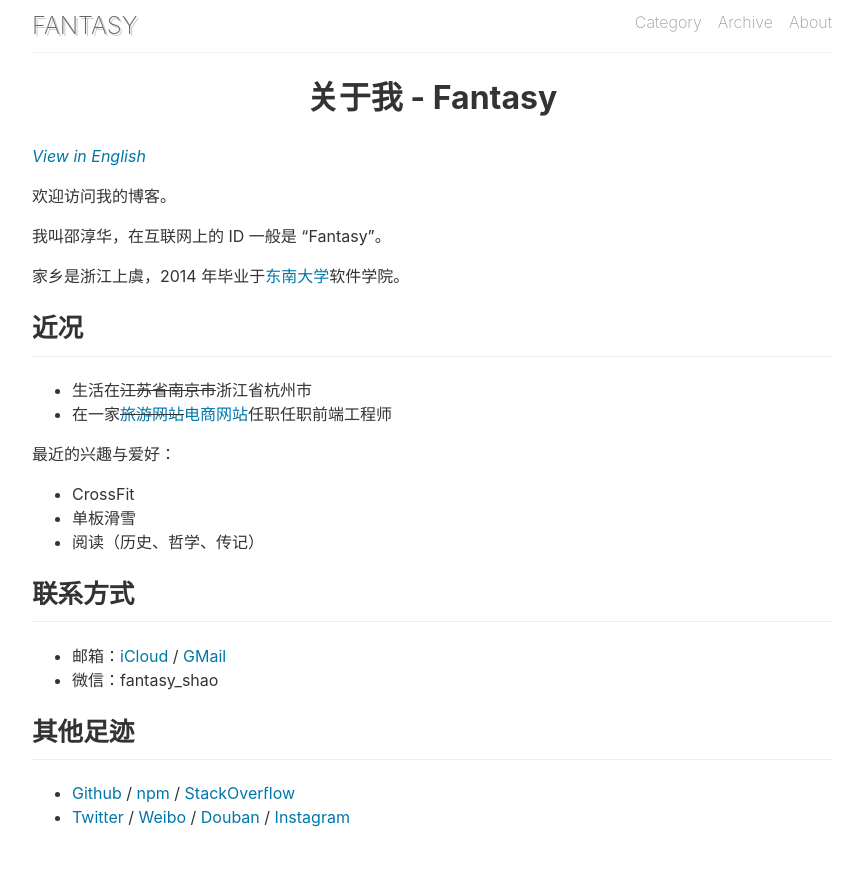
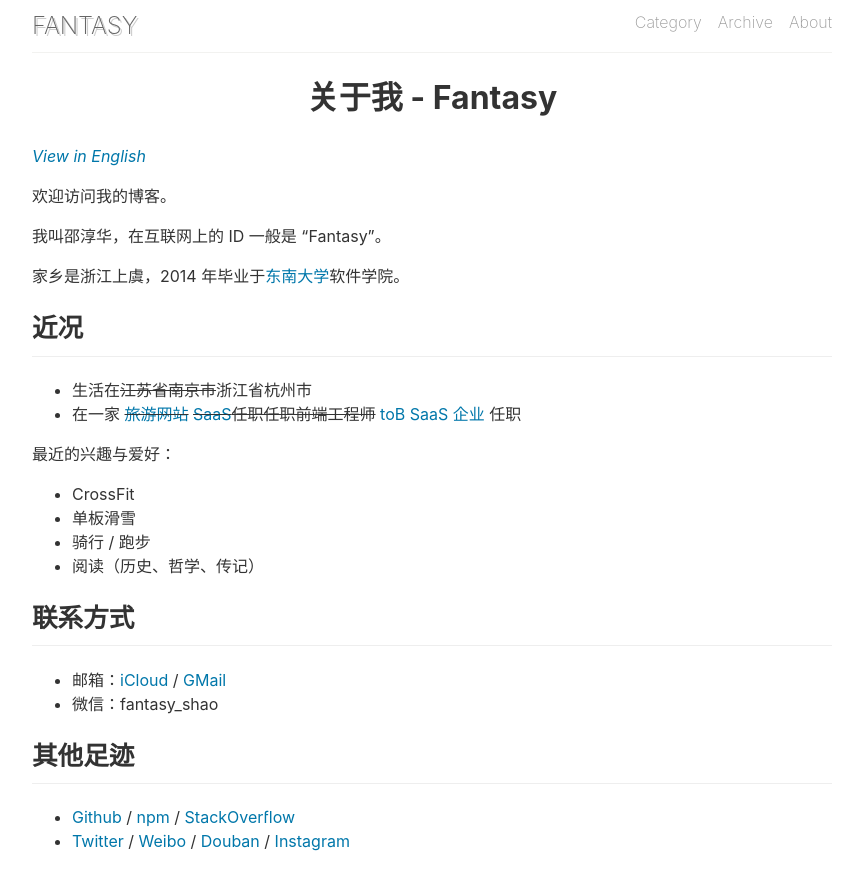
Before and after one commit to SFantasy/blog, a Jekyll site: the page built from about.md, in a window 1280 px wide, cut to the strip 0-873 px from the top of the page. Shown: the whole strip, without its empty margins (208-1071 px from the left). Built offline with Jekyll 4.4.1, drawn with Linux system fonts in a browser that asks for light colours; comment, search, counter and statistics services are not loaded.

Commit message:
Update about.md

```diff
--- a/about.md
+++ b/about.md
@@ -15,12 +15,13 @@ comments: true
 ## 近况
 
 - 生活在~~江苏省南京市~~浙江省杭州市
-- 在一家~~[旅游网站](//tuniu.com)~~[电商网站](//youzan.com)任职任职前端工程师
+- 在一家 ~~[旅游网站](//tuniu.com)~~ ~~[SaaS](//youzan.com)任职任职前端工程师~~ [toB SaaS 企业](//dingtalk.com) 任职
 
 最近的兴趣与爱好：
 
 - CrossFit
 - 单板滑雪
+- 骑行 / 跑步
 - 阅读（历史、哲学、传记）
 
 ## 联系方式
```
